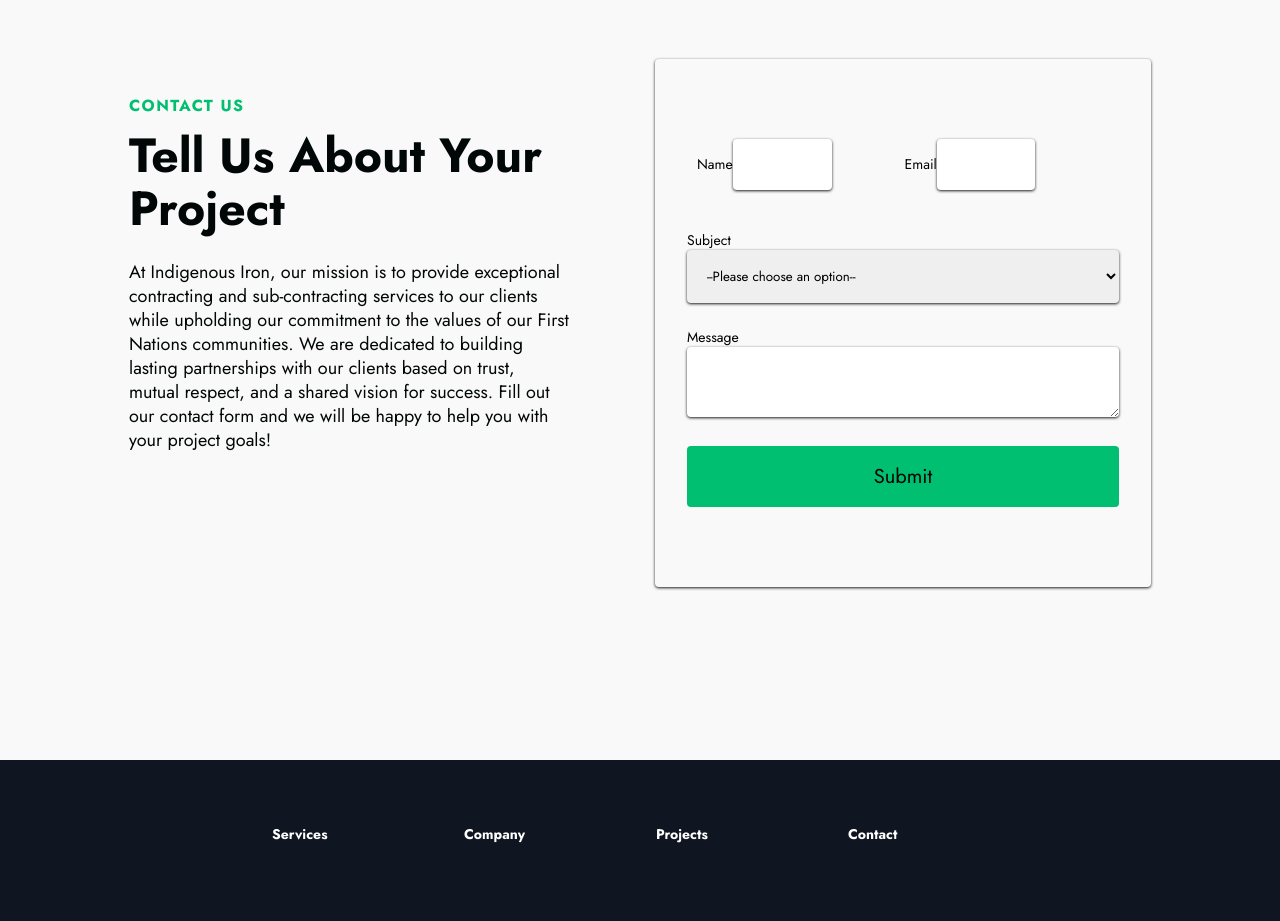
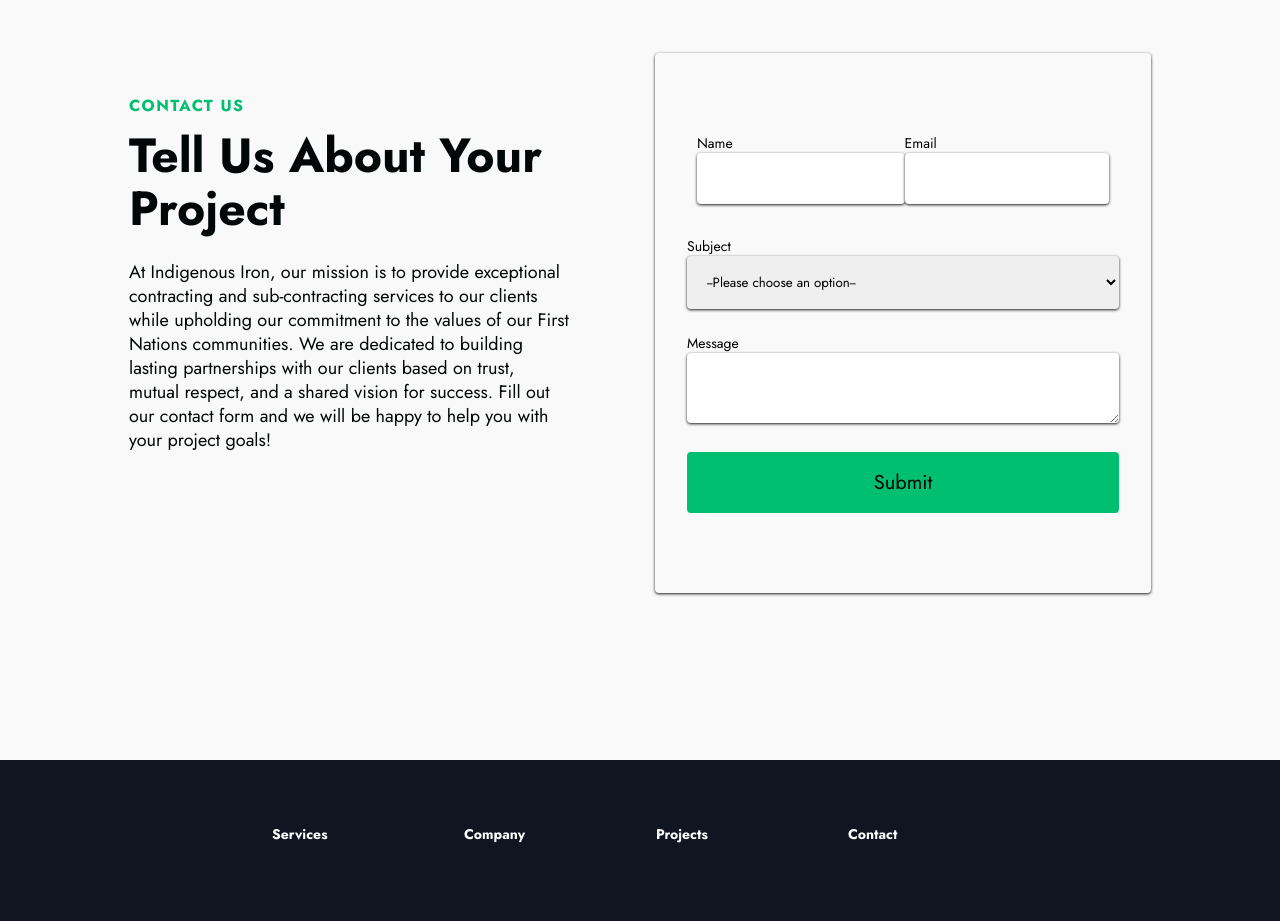
Before and after one commit to manyfranks/React-SPA, a React (Create React App) app: page / in a window 1280 px wide. Shown: the part 3720-4641 px from the top of the page. Built offline with nearby package versions, Linux system fonts and the light colour scheme.

Commit message:
form css changes

```diff
--- a/src/components/ContactForm/FormElement.js
+++ b/src/components/ContactForm/FormElement.js
@@ -18,7 +18,7 @@
     justify-content: center;
 
     @media screen and (max-width: 480px) {
-        padding: 10px;
+        padding: 0; // Remove padding
     }
 `;
 
@@ -33,12 +33,14 @@
     border-radius: 4px;
     box-shadow: 0 1px 3px rgba(0,0,0,0.9);
 
-    @media screen and (max-width: 400px) {
-        padding: 32px 32px;
+    @media screen and (max-width: 768px) {
+        padding: 32px 0; // Change padding to 32px top and bottom, 0 left and right
+        box-shadow: none;
+        border: none;
     }
 
-    @media screen and (max-width: 768px) {
-        padding-bottom: 100px; // Add more padding at the bottom when on mobile view
+    @media screen and (max-width: 400px) {
+        padding: 32px 0; // Change padding to 32px top and bottom, 0 left and right
     }
 `;
 
@@ -106,16 +108,17 @@
 
     @media screen and (max-width: 768px) {
         flex-direction: column;
+				padding: 0;
     }
 `;
 
 export const HalfWidthInput = styled.input`
     padding: 16px 16px;
-    margin-bottom: 16px;
+    margin-bottom: 8px;
     border: none;
     border-radius: 4px;
     box-shadow: 0 1px 3px rgba(0,0,0,0.9);
-    width: 48%;
+    width: 100%;
     box-sizing: border-box;
 
     @media screen and (max-width: 768px) {
@@ -129,6 +132,7 @@
 
     @media screen and (max-width:768px) {
         padding: 100px 0;
+				padding-bottom: 250px;
     }
 `;
 
```
